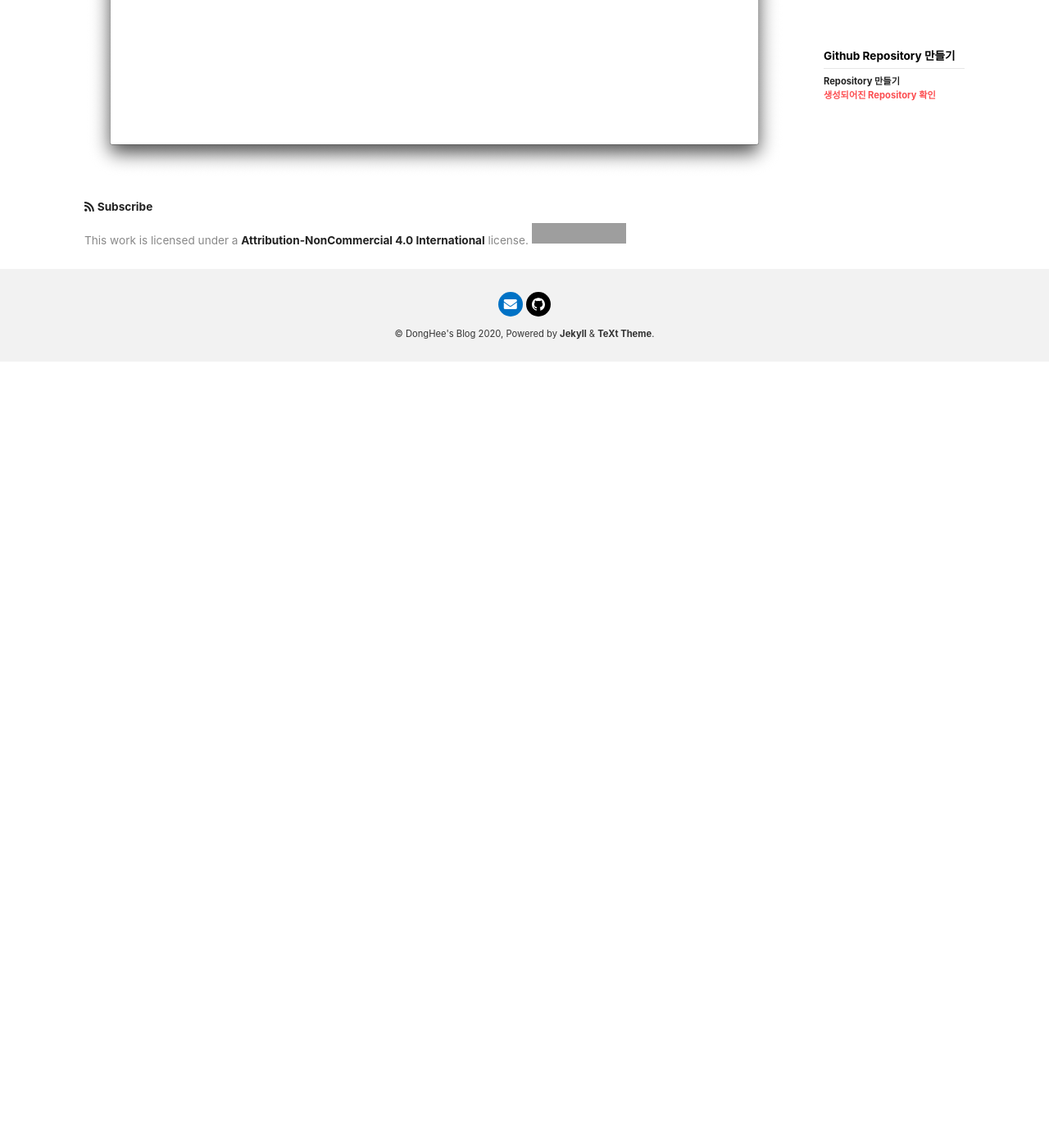
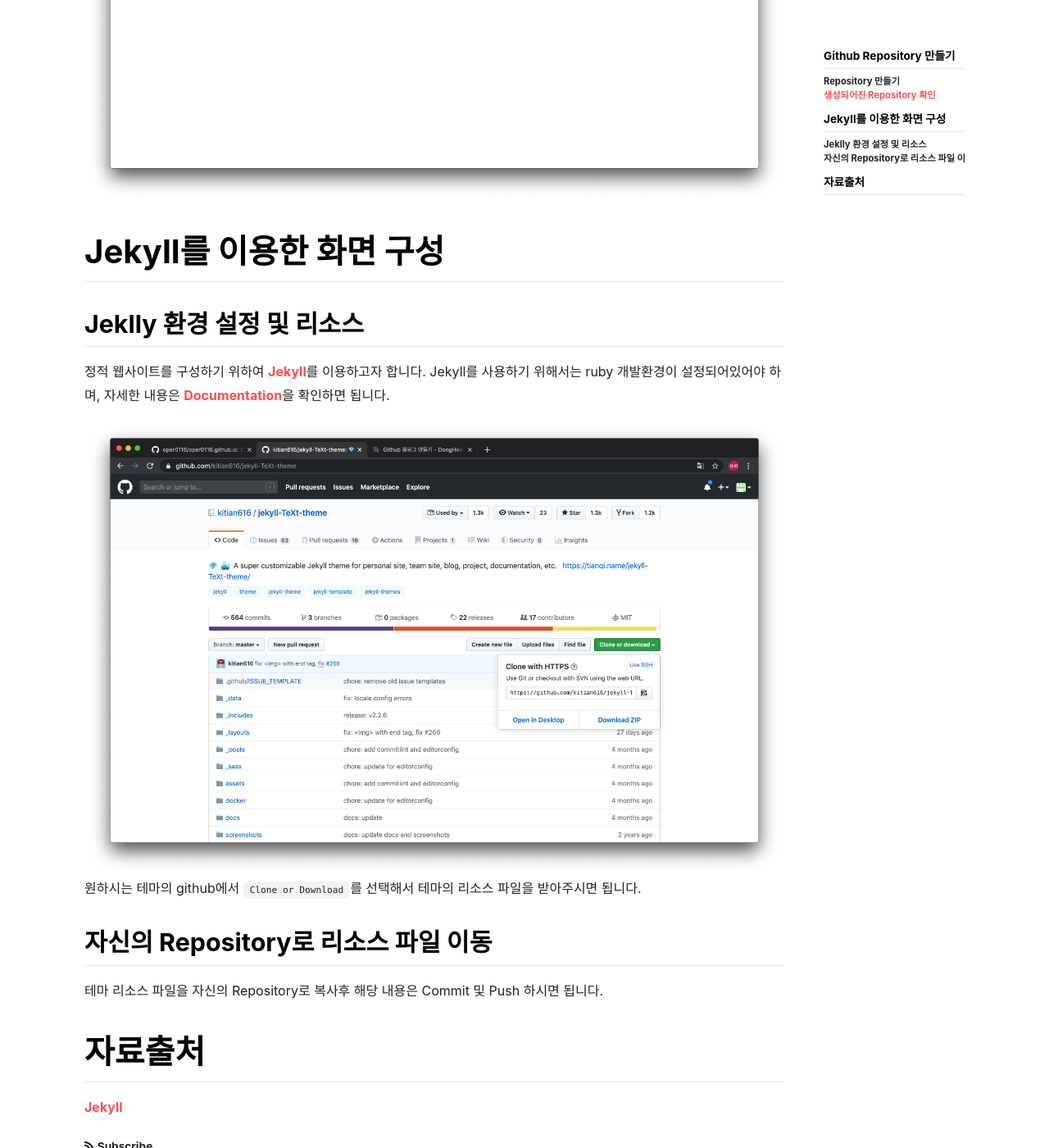
Before and after one commit to oper0116/oper0116.github.io, a Jekyll site: the page built from _posts/2020-05-18-github-blog-1.md, in a window 1280 px wide and 1400 px high, scrolled down 2813 px. Shown: the whole window at 82% size. Built offline with Jekyll 4.4.1, drawn with Linux system fonts in a browser that asks for light colours; nearby versions of some CDN libraries; before the commit the page ends 3254 px from its top, so only the background shows below that; some of the changed text lies outside the part shown; grey boxes are pictures that could not be loaded.

Commit message:
feat: 포스팅 업데이트

```diff
--- a/_posts/2020-05-18-github-blog-1.md
+++ b/_posts/2020-05-18-github-blog-1.md
@@ -6,7 +6,7 @@ tags: github blog jekyll
   Github에서는 Github Repository를 이용하여 Static Website를 제공해주는 Github
   Pages 서비스를 제공하기 때문에,
 해당 서비스를 통하여 블로그를 구성할 수 있습니다. <!--more-->
-  이 글에서는 해당 서비스를 이용하여 블로그를 만들기 위한 방법을 소개합니다.
+  이 글에서는 Github Pages 서비스와 Jekyll 이용하여 블로그를 만들기 위한 방법을 소개합니다.
 
 # Github Repository 만들기
 ## Repository 만들기
@@ -29,12 +29,19 @@ index.html 내용 작성 후 해당파일을 Commit 하고,
 ![URL 호출](/assets/images/github-blog/github-repository-call-index.png)
 
 
+# Jekyll를 이용한 화면 구성
+
+## Jeklly 환경 설정 및 리소스
+  정적 웹사이트를 구성하기 위하여 [Jekyll](https://jekyllrb-ko.github.io/)를 이용하고자 합니다.
+Jekyll를 사용하기 위해서는 ruby 개발환경이 설정되어있어야 하며, 자세한 내용은 [Documentation](https://jekyllrb-ko.github.io/docs/)을 확인하면 됩니다.
+
+![URL 호출](/assets/images/github-blog/github-repository-clone.png)
+원하시는 테마의 github에서 `Clone or Download`를 선택해서 테마의 리소스 파일을 받아주시면 됩니다.
 
 
+## 자신의 Repository로 리소스 파일 이동
+  테마 리소스 파일을 자신의 Repository로 복사후 해당 내용은 Commit 및 Push 하시면 됩니다.
 
 
-
-
-
-
-<!--more-->
+# 자료출처
+[Jekyll](https://jekyllrb-ko.github.io/)
```
Also changed, not shown: assets/images/github-blog/github-repository-clone.png (added), 3 other files.
